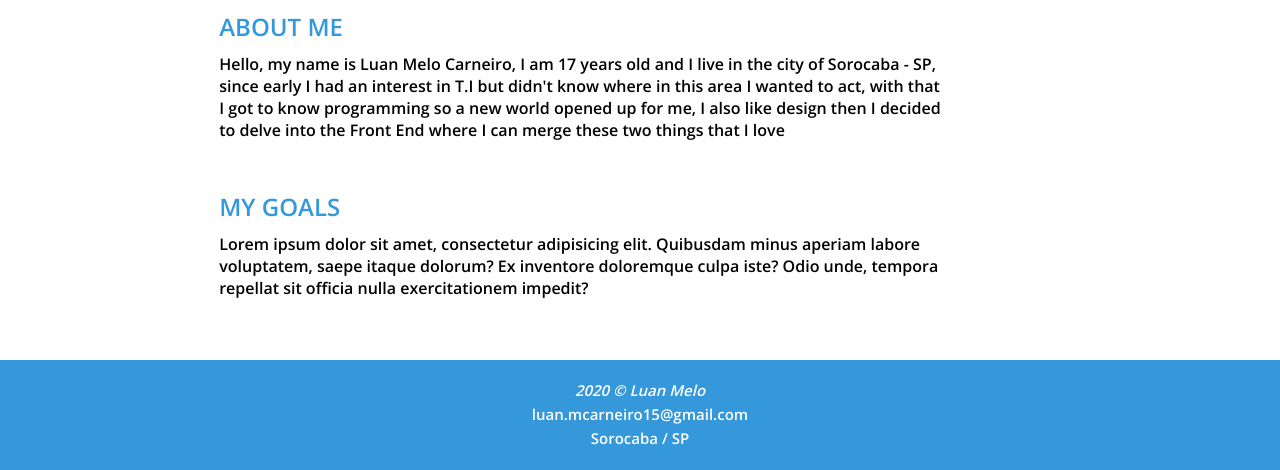
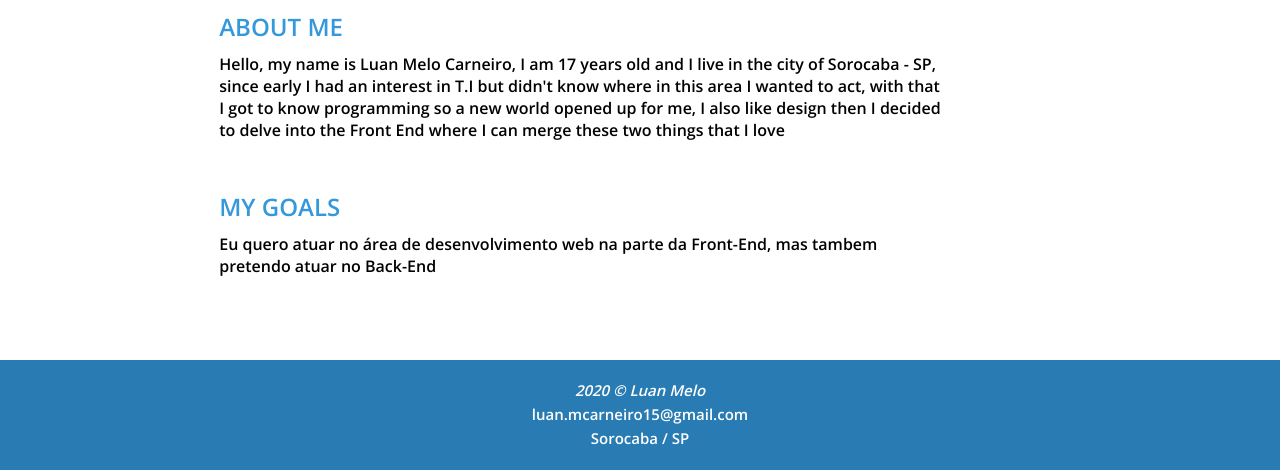
Before and after one commit to Luan-Carneiro/-my_portfolio, a plain HTML site: page IndexPage.html in a window 1280 px wide. Shown: the part 370-840 px from the top of the page. Drawn offline with Linux system fonts and the light colour scheme.

Commit message:
Conteudo atualizado

```diff
--- a/IndexPage.html
+++ b/IndexPage.html
@@ -40,8 +40,7 @@
         <div class="my_objectives">
             <h2>MY GOALS</h2>
             <p>
-                Lorem ipsum dolor sit amet, consectetur adipisicing elit. Quibusdam minus aperiam labore voluptatem, saepe itaque dolorum? Ex inventore
-                doloremque culpa iste? Odio unde, tempora repellat sit officia nulla exercitationem impedit?
+                Eu quero atuar no área de desenvolvimento web na parte da Front-End, mas tambem pretendo atuar no Back-End
             </p>
         </div>
     </section>
--- a/Style/style.css
+++ b/Style/style.css
@@ -126,7 +126,7 @@ section.section .my_objectives h2 {
 /* Footer */
 
 footer.footer {
-    background: #3498db;
+    background: #297cb3;
     color: white;
     width: 100%;
     height: 110px;
```
